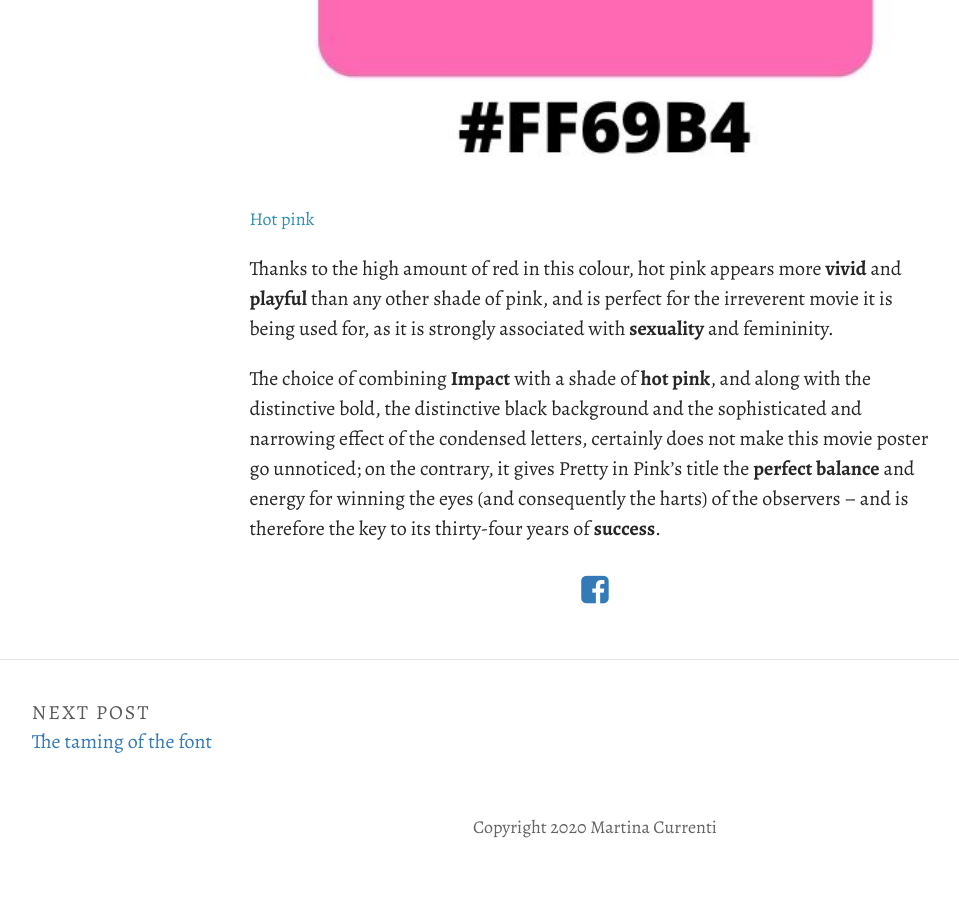
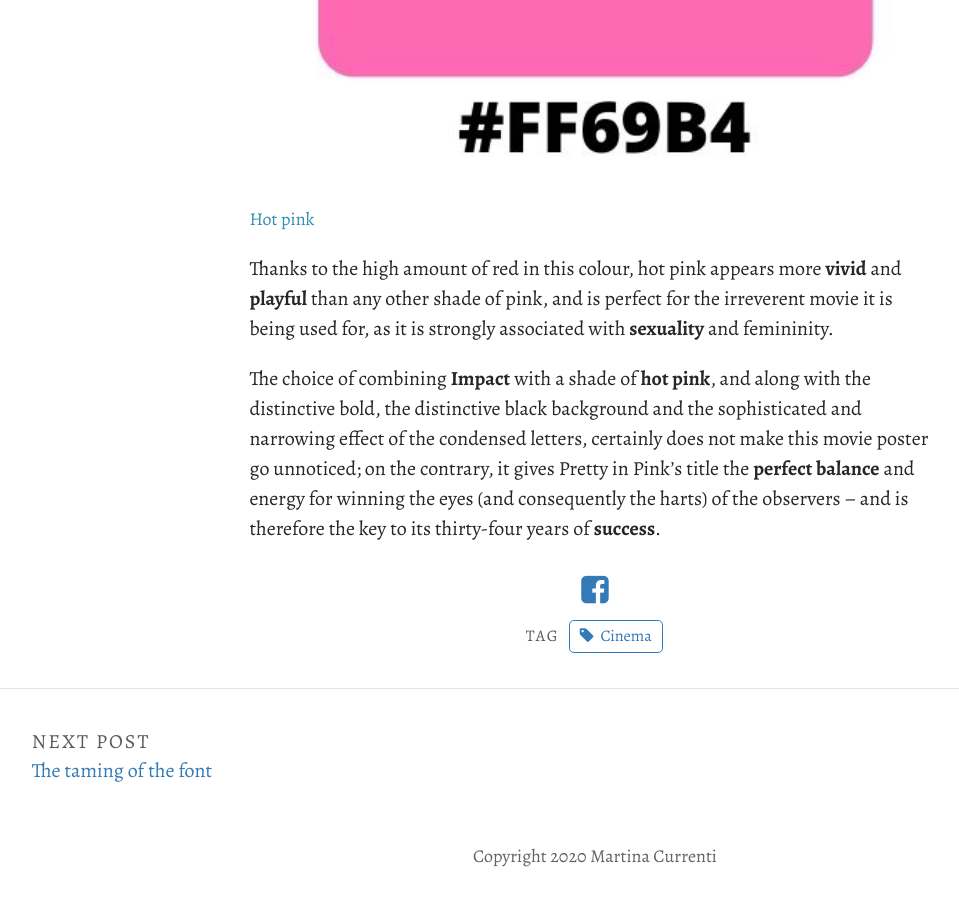
Before and after one commit to martinacurrenti/prettyinfont, a Jekyll site: the page built from _posts/2019-07-20-here-is-my-new-post-for-trial.md, in a window 1280 px wide and 900 px high, scrolled down 4092 px. Shown: the whole window, without its empty margins (45-1004 px from the left). Built offline with Jekyll 4.4.1, drawn with Linux system fonts in a browser that asks for light colours; some web fonts are replaced; before the commit the page ends 4963 px from its top, so only the background shows below that.

Commit message:
Update Post “2019-07-20-here-is-my-new-post-for-trial”

```diff
--- a/_posts/2019-07-20-here-is-my-new-post-for-trial.md
+++ b/_posts/2019-07-20-here-is-my-new-post-for-trial.md
@@ -5,6 +5,8 @@ date: 2020-09-25T10:26:13.026Z
 header_feature_image: ""
 caption: Pretty in Pink (1986), directed by H. Deutch
 comments: true
+tags:
+  - Cinema
 ---
 Thirty-four years after its release, **Pretty in Pink** is listed as one of the greatest teen romantic comedies of all times. Everything about it – the plot, the costumes, the soundtrack and so on – still has a great influence on today’s cinema. But what made it this utterly iconic? What element made sure that Pretty in Pink could distinguish itself from the other movies when it first came out? The answer is pretty simple: it was the movie poster, of course – and the **title**.
 
```
